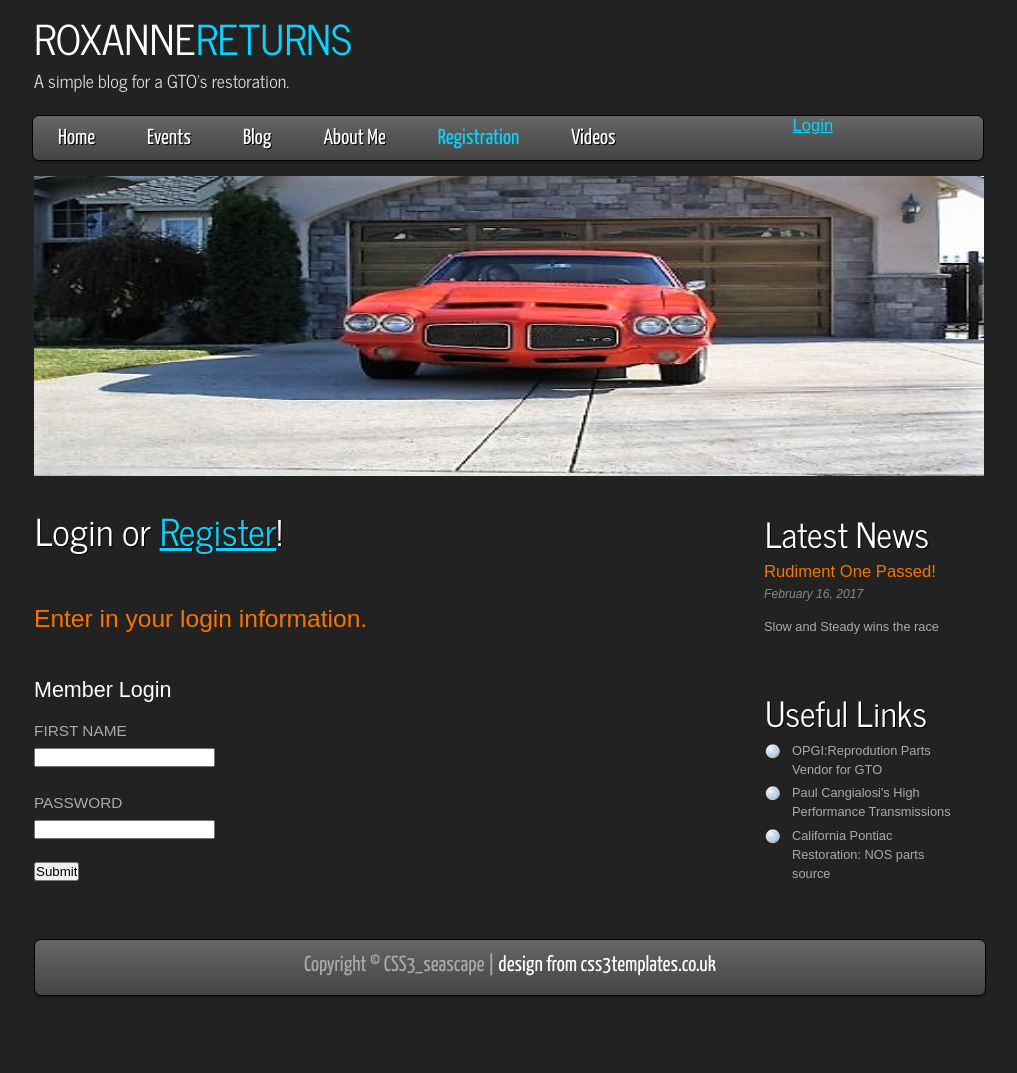
After one commit to jtroussard/CPSC350-project-roxanneReturnsWebsite, a Flask app: page /login in a window 1280 px wide. The commit adds this page. Shown: the whole page, without its empty margins (131-1148 px from the left). Run offline with Flask 2, Linux system fonts and the light colour scheme; parts of the project's set-up code (start-up, migrations or seed data) failed here and were passed over; some libraries are stand-ins or nearby versions.

```diff
--- a/roxanne/server.py
+++ b/roxanne/server.py
@@ -12,26 +12,31 @@ app = Flask(__name__)
 app.secret_key = os.urandom(24).encode('hex')
 
 members = [{}]
+logged = False;
 
 
 @app.route('/', methods=['GET', 'POST'])
 def mainIndex():
     if request.method == 'POST':
-        session['username'] = request.form['fn']
-        session['userlast'] = request.form['ln']
+        login_result = pg.login_member(request.form['fn'], request.form['pass']);
+        print ("************ printing login results =======> ")
+        print (login_result)
 
-        print(session)
-        print(session['username'])
-        print(session['userlast'])
+        if (len(login_result)!=0):
+            session['username'] = login_result[0][1] + login_result[0][2]
+            session['userlast'] = login_result[0][2]
+        else:
+            user = ['', '']
+            return render_template('login.html', selected='', error=True, user=user)
 
     if 'username' in session:
         user = [session['username'], session['userlast']]
-        print("username in session, user var created")
-        print(user)
+        logged = True;
     else:
         user = ['', '']
+        logged = False;
 
-    return render_template('index.html', selected='home', user=user)
+    return render_template('index.html', selected='home', user=user, logged=logged)
 
 
 @app.route('/error')
@@ -94,9 +99,10 @@ def reply():
         user = ['', '']
 
     """Returns a list of members in the database"""
+    print("printing request.form")
     print(request.form)
     insert_result = pg.add_member(request.form['first'], request.form[
-                                  'last'], request.form['email'], request.form['year'], request.form['model'], request.form['pass'])
+                                  'last'], request.form['email'], request.form['zip'], request.form['year'], request.form['model'], request.form['pass'])
     if insert_result == None:
         print("There was an error executing insert command")
         return render_template('error.html')
@@ -124,6 +130,18 @@ def mainVids():
               {'title': 'Paul Cangialosi explains Gear Ratios', 'link': 'RyOWKW21I0c'}]
 
     return render_template('vids.html', selected='vids', vids=videos, user=user)
+
+@app.route('/login')
+def mainLogin():
+    error = False
+    if 'username' in session:
+        user = [session['username'], session['userlast']]
+    else:
+        user = ['', '']
+
+    return render_template('login.html', selected='form', user=user)
+
+
 # start the server
 if __name__ == '__main__':
     app.run('0.0.0.0', port=8080, debug=True)
--- a/roxanne/templates/form.html
+++ b/roxanne/templates/form.html
@@ -9,8 +9,9 @@
      <tr><td>First Name</td><td><input type='text' name='first' /></td></tr>
      <tr><td>Last Name</td><td><input type='text' name='last' /></td></tr>
      <tr><td>Email</td><td><input type='text' name='email' /></td></tr>
+     <tr><td>Zip Code</td><td><input type='text' name='zip' /></td></tr>
      <tr><td colspan='2'><center>Create a password</center></td></tr>
-     <tr><td>Password</td><td><input type='text' name='pass' /></td></tr>
+     <tr><td>Password</td><td><input type='password' name='pass' /></td></tr>
      <tr><td colspan='2'><center>Tell us about your Car</center></td></tr>
      <tr><td>Model</td><td>
 		     <input type="radio" name='model' value="GTO (hardtop)"> GTO (Hardtop)<br>
--- a/roxanne/templates/form2.html
+++ b/roxanne/templates/form2.html
@@ -7,7 +7,7 @@
         <table>
          <tr><td colspan="2"><font color=42bcf4>Here is a list of other members in the group.</font></td></tr>
          {% for member in members_list %}
-          <tr><td><b><a href="mailto:{{member[3]}}"><font color=BD430B>{{member[1]}}<b> {{member[2]}}</b></font></a></td><td>{{member[4]}} {{member[5]}}</td></tr>
+          <tr><td><b><a href="mailto:{{member[3]}}"><font color=BD430B>{{member[1]}}<b> {{member[2]}}</b></font></a></td><td>{{member[5]}} {{member[6]}}</td></tr>
          {% endfor %}
         </table>
         <p></p><p>Happy Motoring!</p>
--- a/roxanne/templates/layout.html
+++ b/roxanne/templates/layout.html
@@ -64,7 +64,13 @@
           {% endif %}
           ><a href="/vids">Videos</a></li>
         </ul>
-        <div align="middle"><h4>You are logged in as: {{user[0]}} {{user[1]}}</h4></div>
+        <div align="middle">
+          {% if logged %}
+          <h4>You are logged in as: {{user[0]}} {{user[1]}}</h4>
+          {% else %}
+          <h4><a href="\login">Login</a></h4>
+          {% endif %}
+        </div>
       </nav>
     </header>
     <div id="site_content">
--- /dev/null
+++ b/roxanne/templates/login.html
@@ -0,0 +1,22 @@
+{% extends "layout.html" %}
+
+{% block content %}
+ <h1>Login or <font color="orange"><a href="/form">Register</a></font>!</h1>
+  <p></p>
+  {% if error %}
+  <h2>Sorry either your login or password is entered incorrectly, else you are not <a href="/form">Registered.</a></h2>
+  {% else %}
+  <h2>Enter in your login information.</h2>
+  {% endif %}
+  <p></p>
+  <div>
+    <h3>Member Login</h3>
+    <form method="POST" action="/">
+    <p>FIRST NAME<br>
+    <input type="text" name="fn"/></p>
+    <p>PASSWORD<br>
+    <input type="text" name="pass"/></p>
+    <input type="submit" />
+    </form>
+  </div>
+{% endblock %}
```
Also changed, not shown: roxanne/lib/data_postgresql.py (+17 -4 lines), roxanne/templates/index.html (+2 -11 lines), 1 other file.
